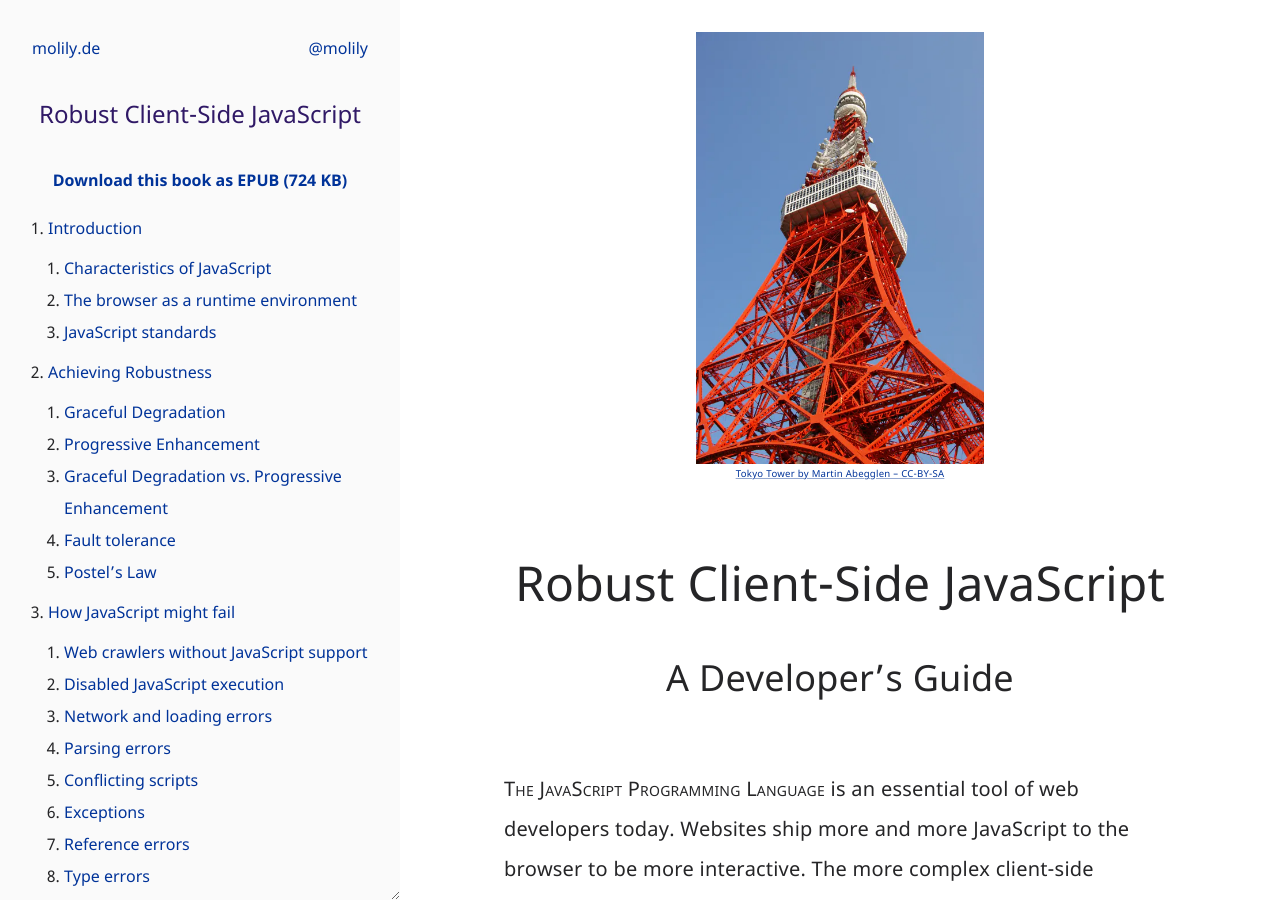
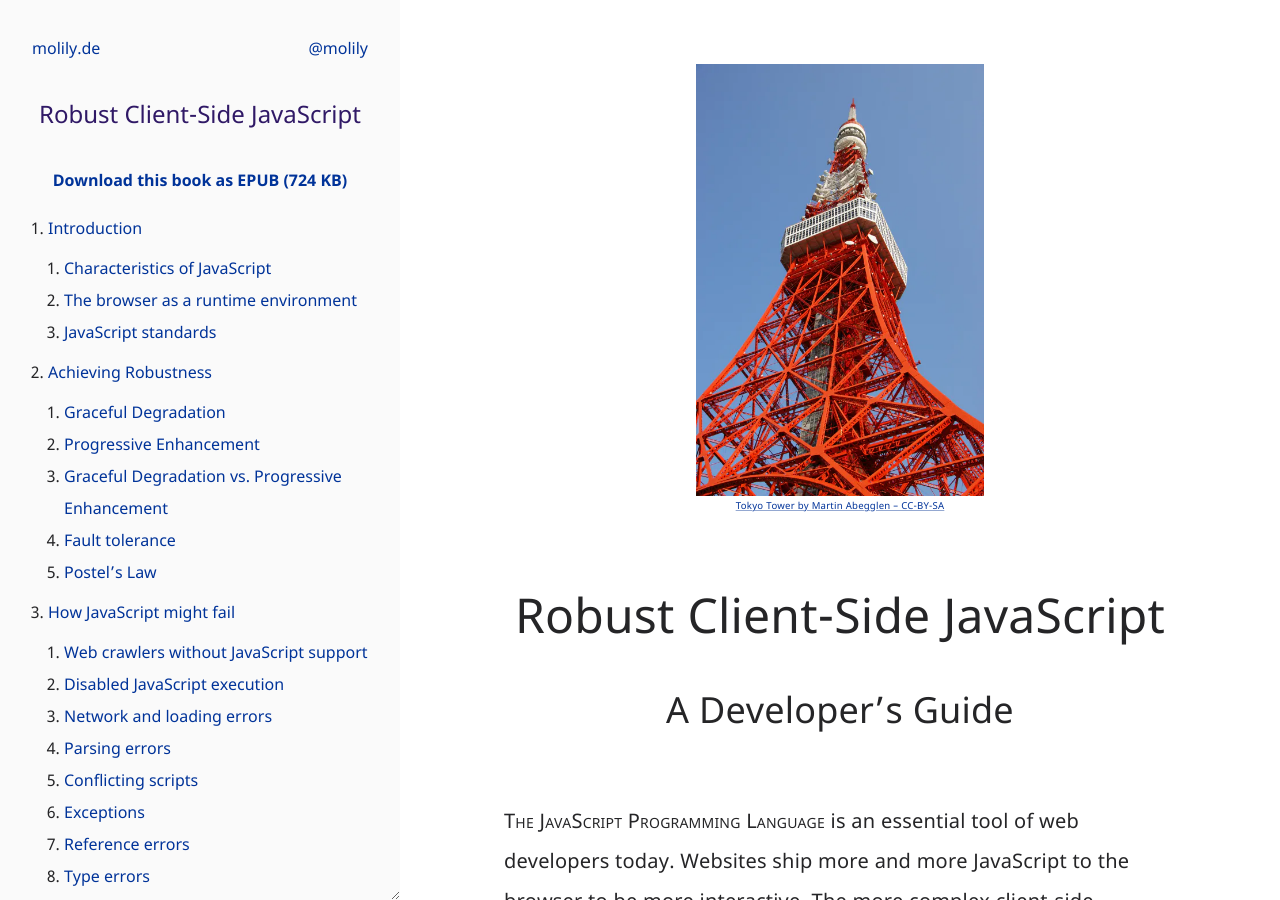
Before and after one commit to molily/molily.de, a Jekyll site: the page built from _posts/2017-12-21-robust-javascript.md, in a window 1280 px wide and 900 px high. Built offline with Jekyll 4.4.1, drawn with Linux system fonts in a browser that asks for light colours.

```diff
--- a/css/book.scss
+++ b/css/book.scss
@@ -363,9 +363,14 @@
  */
 
 #cover {
-  margin: 2rem 0;
+  margin: 4rem 0;
   text-align: center;
   font-size: 0.6rem;
+
+  @include large {
+    margin-left: -2rem;
+    margin-right: -2rem;
+  }
 }
 
 #cover-image-tokio-tower {
```
